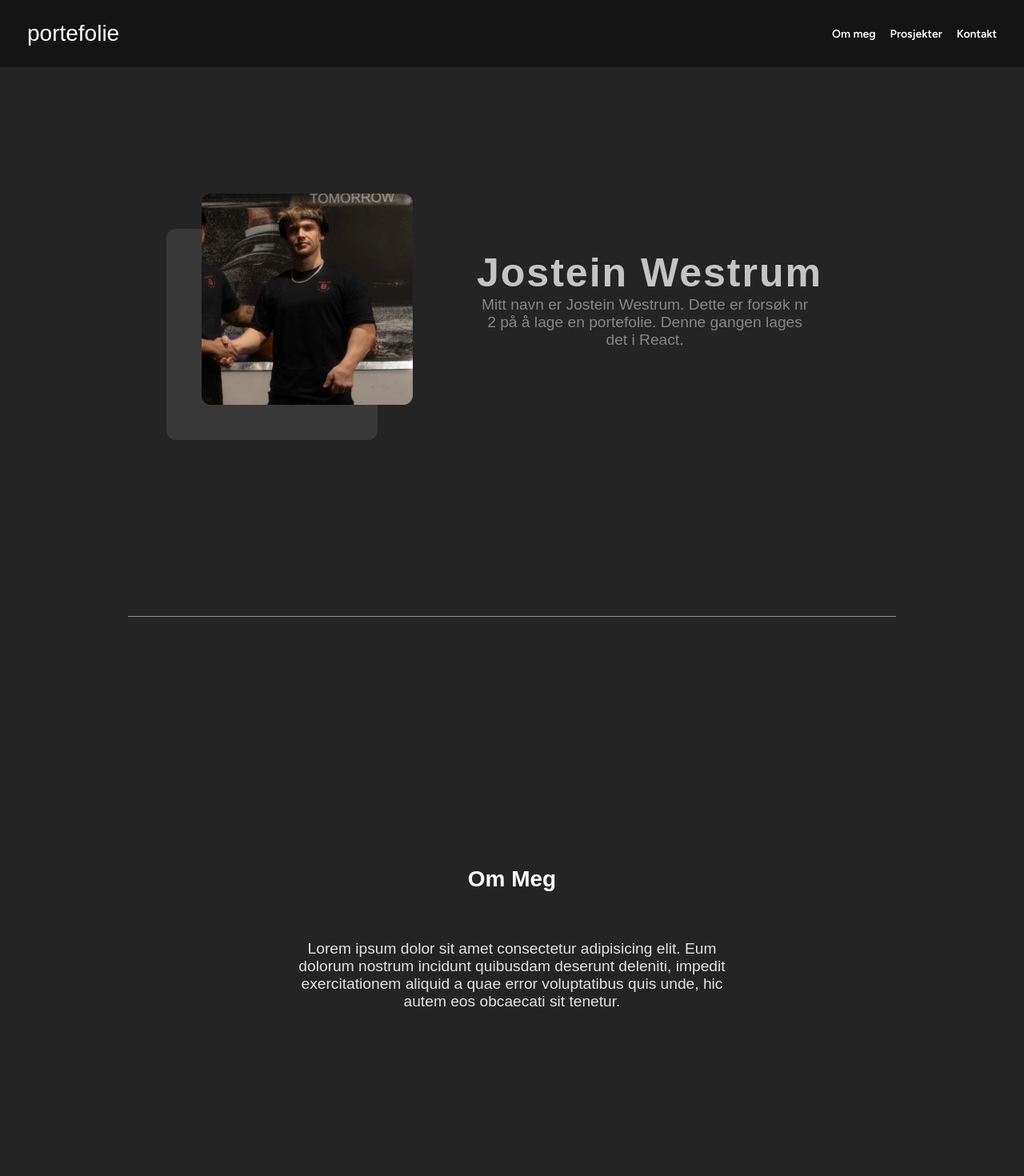
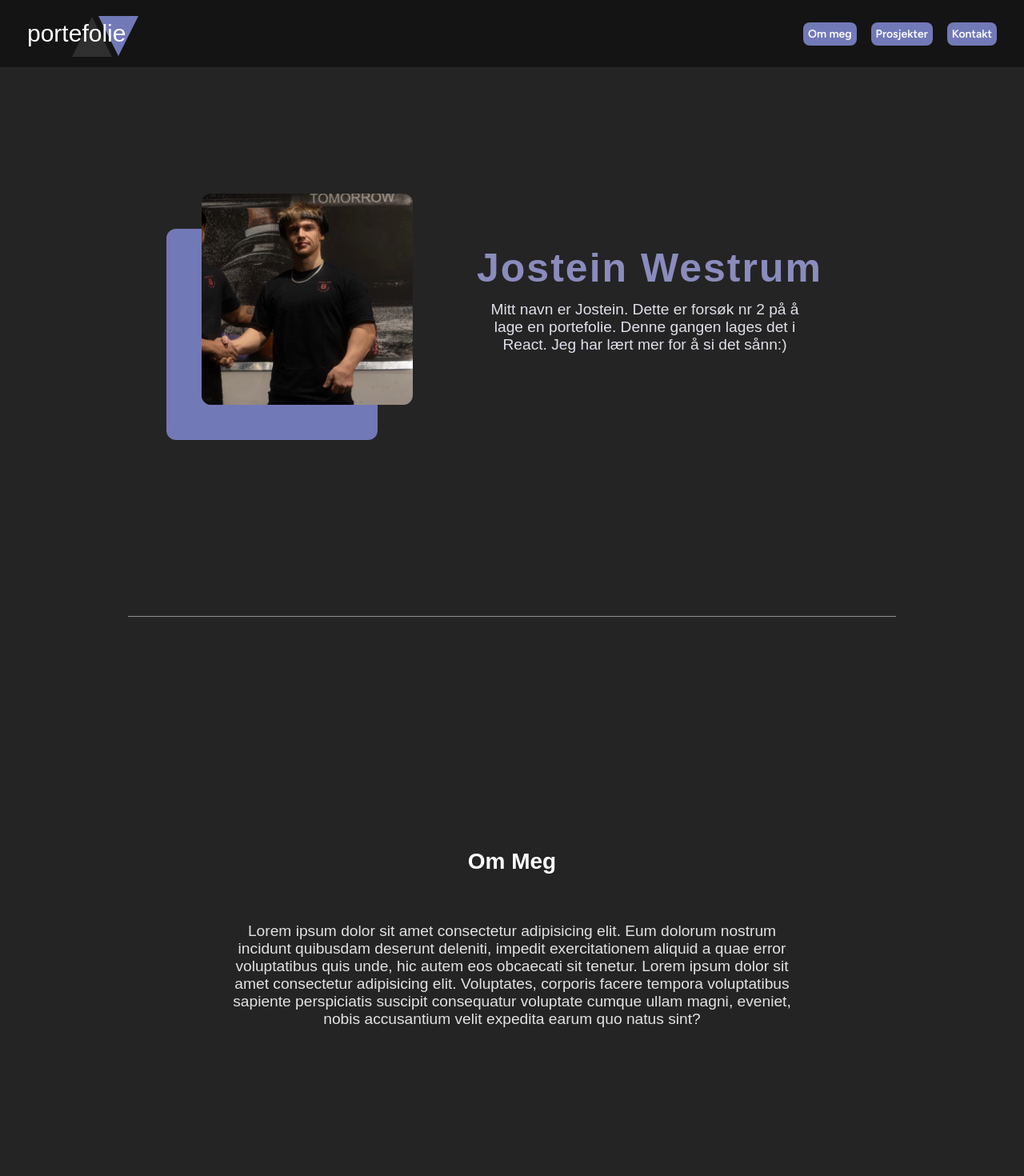
Before and after one commit to Jostein24sfj/react-portefolie, a React (Vite) app: page / in a window 1280 px wide. Shown: the top 1470 px of the page at 80% size. Built offline with nearby package versions, Linux system fonts and the light colour scheme.

Commit message:
added color to the hole page. added triangles. and removed some padding.

```diff
--- a/src/AboutMe/AboutMe.css
+++ b/src/AboutMe/AboutMe.css
@@ -5,6 +5,7 @@
 }
 
 .aboutMeContent {
+  position: relative;
   display: flex;
   flex-direction: column;
   justify-content: center;
@@ -12,11 +13,12 @@
   text-align: center;
   border-top: 1px solid rgba(255, 255, 255, 0.5);
   border-bottom: 1px solid rgba(255, 255, 255, 0.5);
-  padding: 44px 44px;
+  padding: 14px 14px;
   min-height: 100vh;
+  overflow: hidden; /* Ensures triangles stay inside */
 }
 
 .aboutMeP {
-  padding-left: 164px;
-  padding-right: 164px;
+  padding-left: 112px;
+  padding-right: 112px;
 }
--- a/src/AboutMe/AboutMe.jsx
+++ b/src/AboutMe/AboutMe.jsx
@@ -1,22 +1,22 @@
 import "./AboutMe.css";
 
-export default function AboutMe () {
+export default function AboutMe() {
   return (
-    <>
     <section id="aboutMe">
       <div className="aboutMeContent">
         <h2>Om Meg</h2>
         <div className="aboutMeP">
           <p>
-        Lorem ipsum dolor sit amet consectetur adipisicing elit.
-         Eum dolorum nostrum incidunt quibusdam deserunt deleniti,
-         impedit exercitationem
-        aliquid a quae error voluptatibus quis unde,
-        hic autem eos obcaecati sit tenetur.
+            Lorem ipsum dolor sit amet consectetur adipisicing elit. Eum dolorum
+            nostrum incidunt quibusdam deserunt deleniti, impedit exercitationem
+            aliquid a quae error voluptatibus quis unde, hic autem eos obcaecati
+            sit tenetur. Lorem ipsum dolor sit amet consectetur adipisicing
+            elit. Voluptates, corporis facere tempora voluptatibus sapiente
+            perspiciatis suscipit consequatur voluptate cumque ullam magni,
+            eveniet, nobis accusantium velit expedita earum quo natus sint?
           </p>
         </div>
       </div>
     </section>
-      </>
   );
 }
--- a/src/App.css
+++ b/src/App.css
@@ -2,6 +2,19 @@
   margin: 0;
   padding: 0;
   box-sizing: border-box;
+}
+
+:root {
+  --primary: #242424;
+  --secondary: rgb(24, 24, 24);
+  --tertiary: #7279b7;
+}
+
+/* Dark Mode */
+@media (prefers-color-scheme: dark) {
+  :root {
+    --primary: #242424; /* Dark mode primary color */
+  }
 }
 
 #root {
@@ -14,7 +27,7 @@
 body {
   font-family: "Figtree", sans-serif;
   color: rgba(255, 255, 255, 0.87);
-  background-color: #242424;
+  background-color: var(--primary);
 }
 
 main {
@@ -24,14 +37,10 @@ main {
   padding: 64px 160px;
 }
 
-
-
 /* .logoTheme {
   display: flex;
   gap: 12px;
 } */
-
-
 
 @media screen and (max-width: 1080px) {
   /* body {
@@ -57,7 +66,7 @@ main {
 }
 
 footer {
-  background-color:#000000 ;
+  background-color: #000000;
   display: flex;
   justify-content: center;
   align-items: center;
--- a/src/Contact/Contact.css
+++ b/src/Contact/Contact.css
@@ -43,7 +43,7 @@
 }
 
 .contactForm button {
-    background-color: #131313;
+  background-color: #7279b7;
   color: white;
   border: none;
   padding: 12px;
@@ -54,5 +54,10 @@
 }
 
 .contactForm button:hover {
-    background-color: #0056b3;
+  background-color: #6474fe;
 }
+
+.contactForm button:active {
+  transform: scale(0.96);
+  transition: 0.1s ease;
+}
--- a/src/FrontPage/FrontPage.css
+++ b/src/FrontPage/FrontPage.css
@@ -9,7 +9,7 @@
   border-radius: 12px;
   width: 264px;
   height: 264px;
-  box-shadow: -44px 44px rgba(104, 104, 104, 0.299);
+  box-shadow: -44px 44px #7279b7;
 }
 
 .frontPageContent {
@@ -24,13 +24,14 @@
 
 .frontPageText {
   max-width: 420px;
-  color: rgb(134, 134, 134);
+  color: rgb(224, 224, 234);
 }
 
 h1 {
-  color: rgb(196, 196, 196);
+  color: rgb(138, 140, 189);
   font-size: 50px;
   letter-spacing: 2px;
+  padding-bottom: 12px;
 }
 
 p {
--- a/src/FrontPage/FrontPage.jsx
+++ b/src/FrontPage/FrontPage.jsx
@@ -8,8 +8,8 @@ export default function FrontPage() {
         <div>
           <h1>Jostein Westrum</h1>
           <p className="frontPageText">
-            Mitt navn er Jostein Westrum. Dette er forsøk nr 2 på å lage en
-            portefolie. Denne gangen lages det i React.
+            Mitt navn er Jostein. Dette er forsøk nr 2 på å lage en portefolie.
+            Denne gangen lages det i React. Jeg har lært mer for å si det sånn:)
           </p>
         </div>
       </section>
--- a/src/Header/Header.css
+++ b/src/Header/Header.css
@@ -23,12 +23,47 @@ header {
   z-index: 1000; /* Ensures it stays above other elements */
 }
 
+.logoTheme {
+  position: relative; /* Makes this a reference for absolute positioning */
+  display: flex;
+  align-items: center;
+  justify-content: center;
+}
+
+.triangleDown {
+  position: absolute; /* Puts it behind the button */
+  top: 60%;
+  left: 92%;
+  transform: translate(-50%, -50%); /* Centers it */
+
+  width: 0;
+  height: 0;
+  border-left: 25px solid transparent;
+  border-right: 25px solid transparent;
+  border-top: 50px solid #7279b7;
+}
+
+.triangleUp {
+  position: absolute;
+  top: -40%;
+  left: 66%;
+  transform: translate(-50%, 10px); /* Moves it slightly up */
+
+  width: 0;
+  height: 0;
+  border-left: 25px solid transparent;
+  border-right: 25px solid transparent;
+  border-bottom: 50px solid #2f2f2f;
+}
+
 .logoBtn {
-  background-color: #15151500;
+  position: relative; /* Ensures it stays on top */
+  background: none;
+  border: none;
+  font-size: 30px;
   color: white;
-  border: none;
   cursor: pointer;
-  font-size: 28px;
+  z-index: 2; /* Higher than triangle so it stays visible */
 }
 
 .headerBtn {
@@ -38,7 +73,8 @@ header {
   cursor: pointer;
   border-radius: 8px;
   border: none;
-  background-color: #15151500;
+  background-color: #7279b7;
+  padding: 6px;
   color: white;
 }
 
--- a/src/Header/Header.jsx
+++ b/src/Header/Header.jsx
@@ -11,6 +11,8 @@ export default function Header() {
   return (
     <header>
       <div className="logoTheme">
+        <div className="triangleDown"></div> {/* Triangle background */}
+        <div className="triangleUp"></div> {/* Top triangle */}
         <button className="logoBtn" onClick={() => scrollToSection("top")}>
           portefolie
         </button>
--- a/src/Prosjekter/Prosjekter.css
+++ b/src/Prosjekter/Prosjekter.css
@@ -19,13 +19,19 @@
   font-weight: 600;
   font-size: 24px;
   cursor: pointer;
-  padding: 8px;
+  padding: 10px;
   border-radius: 8px;
   border: none;
-  background-color: #242424;
+  background-color: var(--tertiary);
   color: white;
+  display: flex;
+  justify-content: center;
+  align-items: center;
   margin-inline: auto;
-  width: 100%;
+}
+
+.seAlleBtnPosition {
+  padding-top: 22px;
 }
 
 .allSections img {
@@ -33,7 +39,7 @@
   object-fit: cover;
   width: 360px;
   height: 240px;
-  opacity: 0.8;
+  /* opacity: 0.8; */
   display: block;
   border-radius: 10px;
 }
@@ -41,7 +47,8 @@
 .section {
   border-radius: 12px;
   padding: 10px;
-  background-color: rgb(24, 24, 24);
+  background-color: var(--primary);
+  border: 2px solid var(--tertiary);
   width: 388px;
   height: 412px;
 }
@@ -53,11 +60,10 @@ h2 {
 }
 
 :hover.section img {
-  transform: scale(1.08);
+  transform: scale(1.07);
   transition: 0.1s ease;
 }
 
-:hover.projectsButton {
-  transform: scale(1.1);
-  transition: 0.1s ease;
+.seAlleBtnPosition button:active {
+  transform: scale(0.96);
 }
--- a/src/Prosjekter/Prosjekter.jsx
+++ b/src/Prosjekter/Prosjekter.jsx
@@ -37,13 +37,14 @@ export default function Prosjekter() {
             </div>
           </section>
         </div>
+        <div className="seAlleBtnPosition">
           <button className="seAlleBtn" onClick={toggleSections}>
             {showSections ? "Lukk" : "Se Alle"}
           </button>
+        </div>
         <div className="allSections">
           {showSections && (
             <>
-
               <section className="section">
                 <img src="/images/socialLinks.png" alt="bilde" />
                 <div className="sectionText">
@@ -70,7 +71,6 @@ export default function Prosjekter() {
             </>
           )}
         </div>
-
       </section>
     </>
   );
```
Lines whose indentation alone changed are shown as unchanged.
